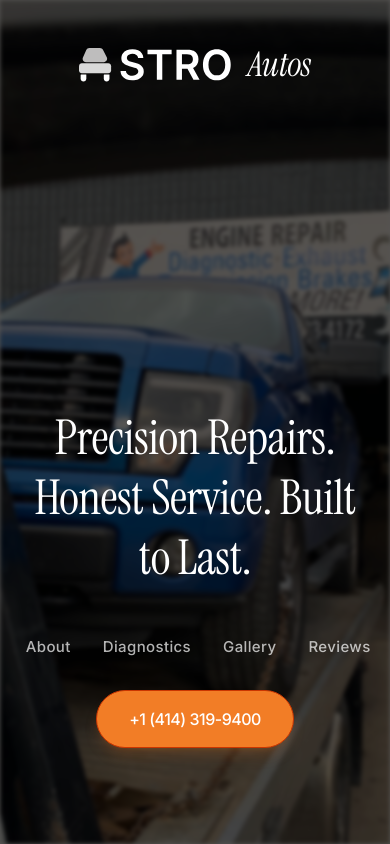
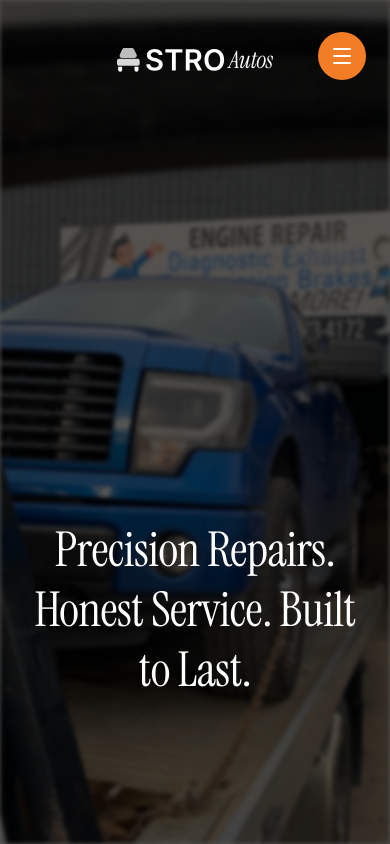
Before and after one commit to Ux-Geek/Astro-Site, a React (Vite) app: page / in a window 390 px wide. Shown: the top 844 px of the page. Built offline with nearby package versions, Linux system fonts and the light colour scheme.

Commit message:
feat: implement mobile navigation menu and update featured image asset

```diff
--- a/src/components/FeaturedExperience.tsx
+++ b/src/components/FeaturedExperience.tsx
@@ -25,7 +25,7 @@ export const FeaturedExperience = () => {
             className="absolute -bottom-10 -right-10 w-64 h-80 hidden lg:block border-8 border-warm-stone overflow-hidden rounded-sm shadow-xl"
           >
             <img
-              src="https://images.unsplash.com/photo-1542282088-fe8426682b8f?auto=format&fit=crop&q=80&w=600"
+              src="/images/gallery/unnamed-3.jpg"
               alt="Detail"
               className="w-full h-full object-cover"
               referrerPolicy="no-referrer"
--- a/src/components/Hero.tsx
+++ b/src/components/Hero.tsx
@@ -2,6 +2,7 @@ import { motion, useScroll, useTransform } from "motion/react";
 import { useRef } from "react";
 import { Navbar } from "./Navbar";
 import { FadeIn } from "./FadeIn";
+import { MobileMenu } from "./mobile/MobileMenu";
 
 export const Hero = () => {
   const containerRef = useRef(null);
@@ -25,6 +26,7 @@ export const Hero = () => {
         <div className="absolute inset-0 bg-black/65" />
       </motion.div>
 
+      <MobileMenu />
       <Navbar />
 
       <motion.div
@@ -38,7 +40,7 @@ export const Hero = () => {
         </FadeIn>
 
         <FadeIn delay={1} direction="none">
-          <div className="flex flex-col md:flex-row items-center gap-8 md:gap-12">
+          <div className="hidden md:flex flex-col md:flex-row items-center gap-8 md:gap-12">
             <div className="flex gap-8 text-white/70 text-[15px] font-medium tracking-wide">
               {["Services", "About", "Diagnostics", "Gallery", "Reviews", "Contact"].map((item) => (
                 <a key={item} href={`#${item.toLowerCase()}`} className="hover:text-white transition-colors relative group">
--- a/src/components/Navbar.tsx
+++ b/src/components/Navbar.tsx
@@ -9,9 +9,9 @@ export const Navbar = () => {
       transition={{ duration: 1, delay: 0.5 }}
       className="absolute top-0 left-0 w-full z-50 py-12 flex flex-col items-center"
     >
-      <div className="flex items-center gap-4 mb-4">
-        <Logo className="h-[34px] w-auto text-white" />
-        <span className="font-serif text-[34px] text-white italic leading-none">Autos</span>
+      <div className="flex items-center gap-[4px] mb-4">
+        <Logo className="h-[24px] md:h-[34px] w-auto text-white" />
+        <span className="font-serif text-[24px] md:text-[34px] text-white italic leading-none">Autos</span>
       </div>
     </motion.nav>
   );
--- /dev/null
+++ b/src/components/mobile/MobileMenu.tsx
@@ -0,0 +1,55 @@
+import { useState } from "react";
+import { motion, AnimatePresence } from "motion/react";
+import { Menu, X } from "lucide-react";
+
+export const MobileMenu = () => {
+  const [isOpen, setIsOpen] = useState(false);
+
+  const navItems = ["Services", "About", "Diagnostics", "Gallery", "Reviews", "Contact"];
+
+  return (
+    <div className="md:hidden fixed top-8 right-6 z-[60]">
+      <button
+        onClick={() => setIsOpen(!isOpen)}
+        className="p-3 bg-brand-orange text-white rounded-full shadow-lg"
+      >
+        {isOpen ? <X /> : <Menu />}
+      </button>
+
+      <AnimatePresence>
+        {isOpen && (
+          <motion.div
+            initial={{ opacity: 0, x: 100 }}
+            animate={{ opacity: 1, x: 0 }}
+            exit={{ opacity: 0, x: 100 }}
+            className="fixed inset-0 bg-deep-charcoal text-white flex flex-col items-center justify-center gap-8 z-50"
+          >
+            {navItems.map((item, idx) => (
+              <motion.a
+                key={item}
+                href={`#${item.toLowerCase()}`}
+                initial={{ opacity: 0, y: 20 }}
+                animate={{ opacity: 1, y: 0 }}
+                transition={{ delay: idx * 0.1 }}
+                onClick={() => setIsOpen(false)}
+                className="text-3xl font-serif hover:text-brand-orange transition-colors"
+              >
+                {item}
+              </motion.a>
+            ))}
+
+            <motion.a
+              href="tel:+14143199400"
+              initial={{ opacity: 0, y: 20 }}
+              animate={{ opacity: 1, y: 0 }}
+              transition={{ delay: 0.6 }}
+              className="mt-8 bg-brand-orange text-white px-8 py-4 rounded-full font-bold text-xl"
+            >
+              +1 (414) 319-9400
+            </motion.a>
+          </motion.div>
+        )}
+      </AnimatePresence>
+    </div>
+  );
+};
```
Also changed, not shown: public/images/gallery/unnamed-3.jpg (added).
